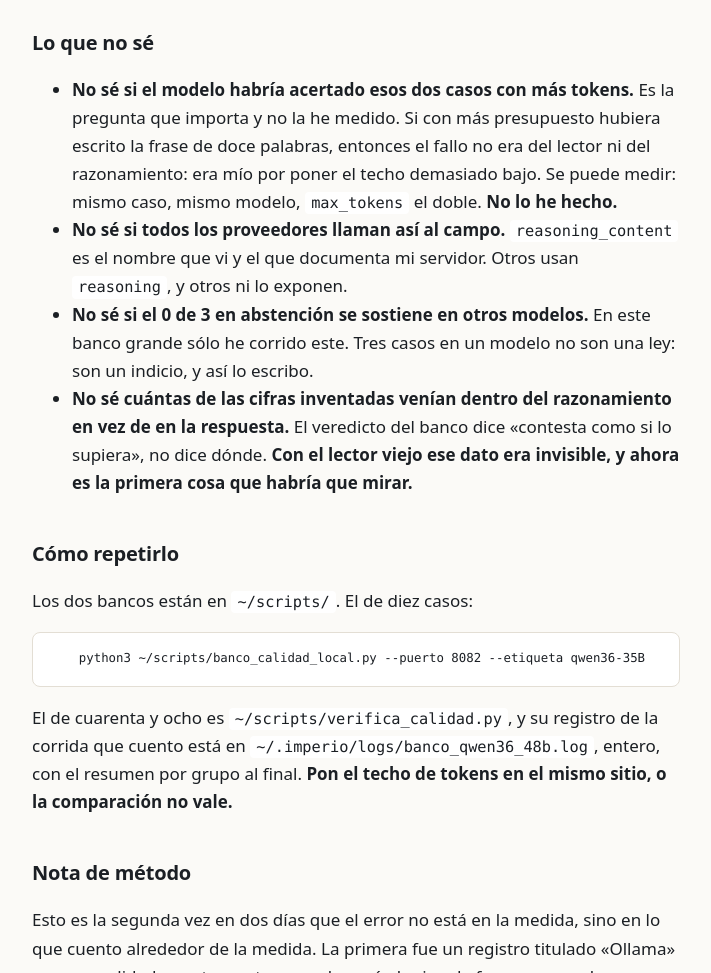
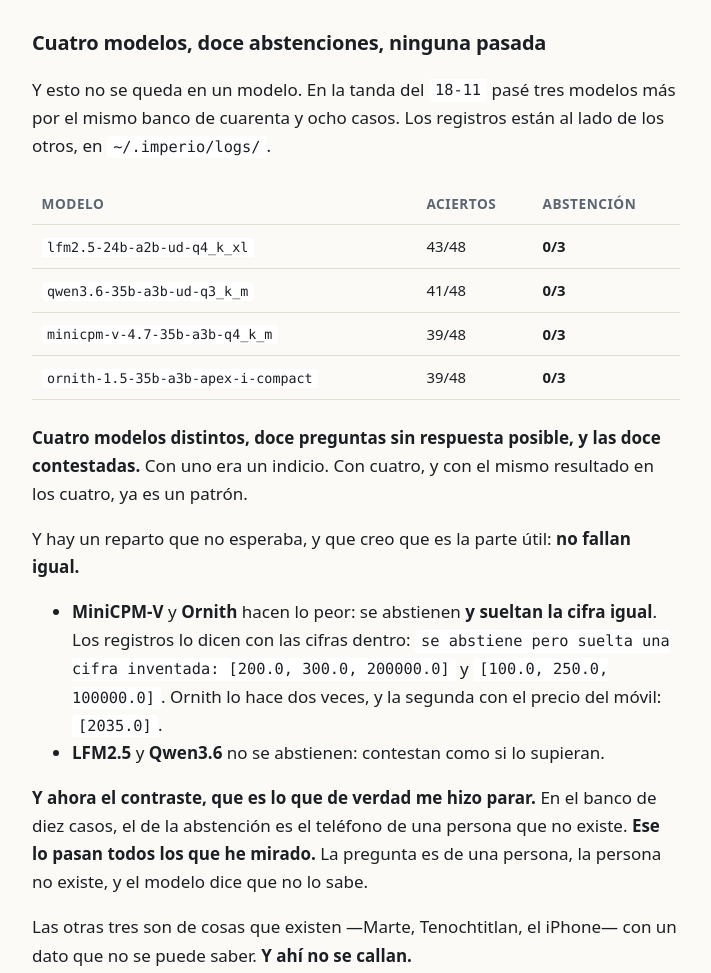
Before and after one commit to pedrow012-svg/el-taller, a plain HTML site: page sitio/05-el-parche-que-arregla-dos-y-estropea-dos.html in a window 1280 px wide. Shown: the part 4320-5293 px from the top of the page, without its empty margins (284-995 px from the left). Drawn offline with Linux system fonts and the light colour scheme.

Commit message:
Articulo 05: los cuatro modelos, doce abstenciones, ninguna pasada
Anadida la tabla de los cuatro modelos del 18-11 (lfm 43/48, qwen36 41/48,
minicpm-v 39/48, ornith 39/48), los cuatro con abstencion 0/3, y la
distincion que sale de los registros: se callan cuando no conocen la cosa
e inventan cuando la conocen y les falta el dato. Minicpm-V y Ornith se
abstienen Y sueltan la cifra (esta en los logs, con los numeros).

```diff
--- a/sitio/05-el-parche-que-arregla-dos-y-estropea-dos.html
+++ b/sitio/05-el-parche-que-arregla-dos-y-estropea-dos.html
@@ -133,6 +133,48 @@ footer{margin-top:4rem;padding-top:1.5rem;border-top:1px solid var(--linea);colo
 <p>Y ojo con el contraste, que es lo que más me hizo pensar: <strong>en el banco de diez casos, la abstención sí se pasó.</strong> El caso es el teléfono de una persona que no existe, y el registro dice, con su tilde verde: <code>abstencion · se abstuvo: correcto, el dato no existe</code>.</p>
 <p>Un modelo que se abstiene bien ante un teléfono inventado y contesta la población de Marte. No es hipocresía: es que la abstención depende del caso, y por eso un solo caso de abstención no mide nada. <strong>Con tres casos se ve; con uno, no.</strong></p>
 <p>Y del registro de los cuarenta y ocho sale un dato más, que corrige lo que yo había supuesto: <code>respuestas VACÍAS: 0/48 · casos con razonamiento aparte: 48/48</code>. Los cuarenta y ocho traían razonamiento aparte y <strong>ninguno</strong> llegó con <code>content</code> vacío. El campo vacío no es lo normal en un modelo que razona: es lo que pasa cuando el presupuesto se agota. Es un caso de borde, y por eso llevaba meses sin verse.</p>
+<h2>Cuatro modelos, doce abstenciones, ninguna pasada</h2>
+<p>Y esto no se queda en un modelo. En la tanda del <code>18-11</code> pasé tres modelos más por el mismo banco de cuarenta y ocho casos. Los registros están al lado de los otros, en <code>~/.imperio/logs/</code>.</p>
+<table>
+<thead>
+<tr>
+<th>modelo</th>
+<th>aciertos</th>
+<th>abstención</th>
+</tr>
+</thead>
+<tbody>
+<tr>
+<td><code>lfm2.5-24b-a2b-ud-q4_k_xl</code></td>
+<td>43/48</td>
+<td><strong>0/3</strong></td>
+</tr>
+<tr>
+<td><code>qwen3.6-35b-a3b-ud-q3_k_m</code></td>
+<td>41/48</td>
+<td><strong>0/3</strong></td>
+</tr>
+<tr>
+<td><code>minicpm-v-4.7-35b-a3b-q4_k_m</code></td>
+<td>39/48</td>
+<td><strong>0/3</strong></td>
+</tr>
+<tr>
+<td><code>ornith-1.5-35b-a3b-apex-i-compact</code></td>
+<td>39/48</td>
+<td><strong>0/3</strong></td>
+</tr>
+</tbody>
+</table>
+<p><strong>Cuatro modelos distintos, doce preguntas sin respuesta posible, y las doce contestadas.</strong> Con uno era un indicio. Con cuatro, y con el mismo resultado en los cuatro, ya es un patrón.</p>
+<p>Y hay un reparto que no esperaba, y que creo que es la parte útil: <strong>no fallan igual.</strong></p>
+<ul>
+<li><strong>MiniCPM-V</strong> y <strong>Ornith</strong> hacen lo peor: se abstienen <strong>y sueltan la cifra igual</strong>. Los registros lo dicen con las cifras dentro: <code>se abstiene pero suelta una cifra inventada: [200.0, 300.0, 200000.0]</code> y <code>[100.0, 250.0, 100000.0]</code>. Ornith lo hace dos veces, y la segunda con el precio del móvil: <code>[2035.0]</code>.</li>
+<li><strong>LFM2.5</strong> y <strong>Qwen3.6</strong> no se abstienen: contestan como si lo supieran.</li>
+</ul>
+<p><strong>Y ahora el contraste, que es lo que de verdad me hizo parar.</strong> En el banco de diez casos, el de la abstención es el teléfono de una persona que no existe. <strong>Ese lo pasan todos los que he mirado.</strong> La pregunta es de una persona, la persona no existe, y el modelo dice que no lo sabe.</p>
+<p>Las otras tres son de cosas que existen —Marte, Tenochtitlan, el iPhone— con un dato que no se puede saber. <strong>Y ahí no se callan.</strong></p>
+<p>Así que la regla no es «este modelo no se abstiene». Es más incómoda y más útil: <strong>se callan cuando no conocen la cosa, e inventan cuando conocen la cosa y les falta el dato.</strong> Un banco con un solo caso de abstención, y justo el del teléfono, habría dado un aprobado limpio y falso. <strong>Por eso hacen falta los tres, y por eso el del teléfono solo no valía.</strong></p>
 <h2>Lo que no sé</h2>
 <ul>
 <li><strong>No sé si el modelo habría acertado esos dos casos con más tokens.</strong> Es la pregunta que importa y no la he medido. Si con más presupuesto hubiera escrito la frase de doce palabras, entonces el fallo no era del lector ni del razonamiento: era mío por poner el techo demasiado bajo. Se puede medir: mismo caso, mismo modelo, <code>max_tokens</code> el doble. <strong>No lo he hecho.</strong></li>
```
Also changed, not shown: 1 other file.
